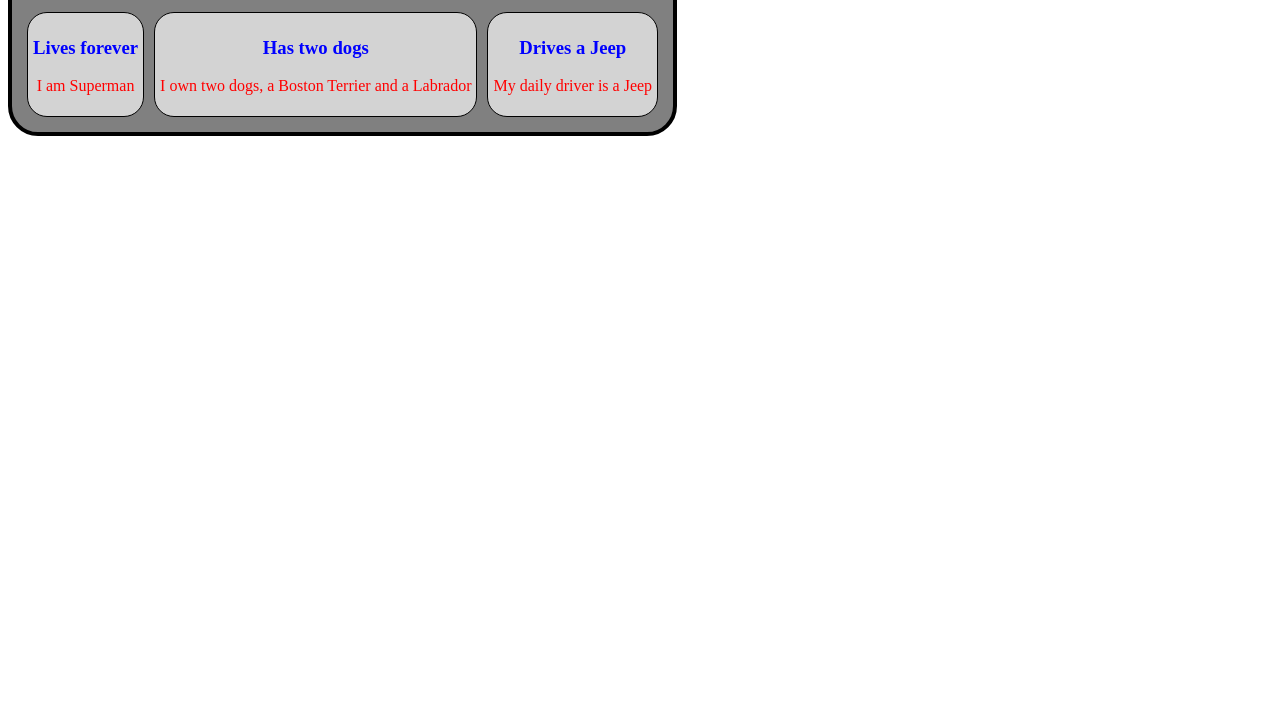
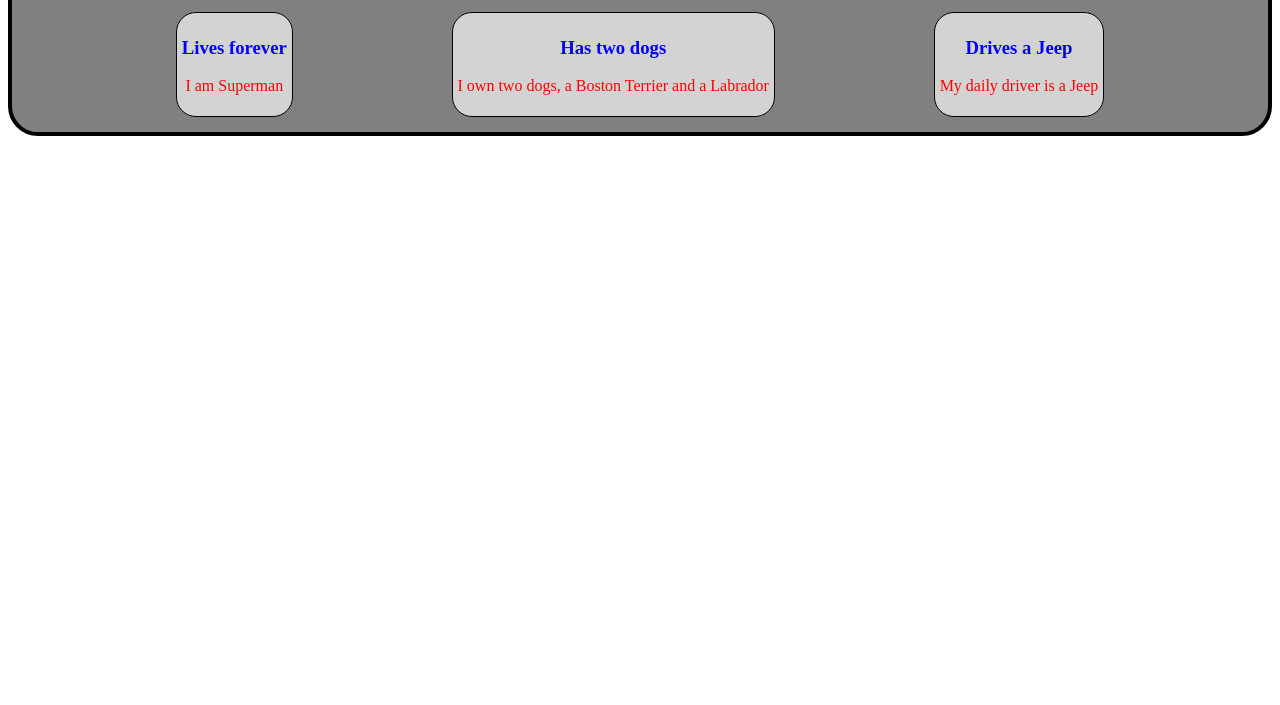
Before and after one commit to xAaronWx/ElevenFiftyProjects, a plain HTML site: page Class-Projects/Challenges/2-truths-1-lie/index.html in a window 1280 px wide. Shown: the part 95-800 px from the top of the page. Drawn offline with Linux system fonts and the light colour scheme.

Commit message:
corrections

```diff
--- a/Class-Projects/Challenges/2-truths-1-lie/index.html
+++ b/Class-Projects/Challenges/2-truths-1-lie/index.html
@@ -7,8 +7,9 @@
     <title>Two truths and a Lie</title>
   </head>
   <body>
-    <div>
+    <div id="wrapper">
       <h1>2 Truths and a Lie</h1>
+      <div id="align">
         <div class="statement">
           <h3>Lives forever</h3>
           <p>I am Superman</p>
@@ -22,5 +23,6 @@
           <p>My daily driver is a Jeep</p>
         </div>
       </div>
+    </div>
   </body>
 </html>
--- a/Class-Projects/Challenges/2-truths-1-lie/style.css
+++ b/Class-Projects/Challenges/2-truths-1-lie/style.css
@@ -11,8 +11,7 @@ p {
   color: red;
 }
 
-div {
-  float: left;
+#wrapper {
   padding: 10px;
   border: solid 4px black;
   border-radius: 30px;
@@ -27,3 +26,8 @@ div {
   border-radius: 20px;
   border: solid 1px black;
 }
+
+#align {
+  display: flex;
+  justify-content: space-evenly;
+}
```
Lines whose indentation alone changed are shown as unchanged.
